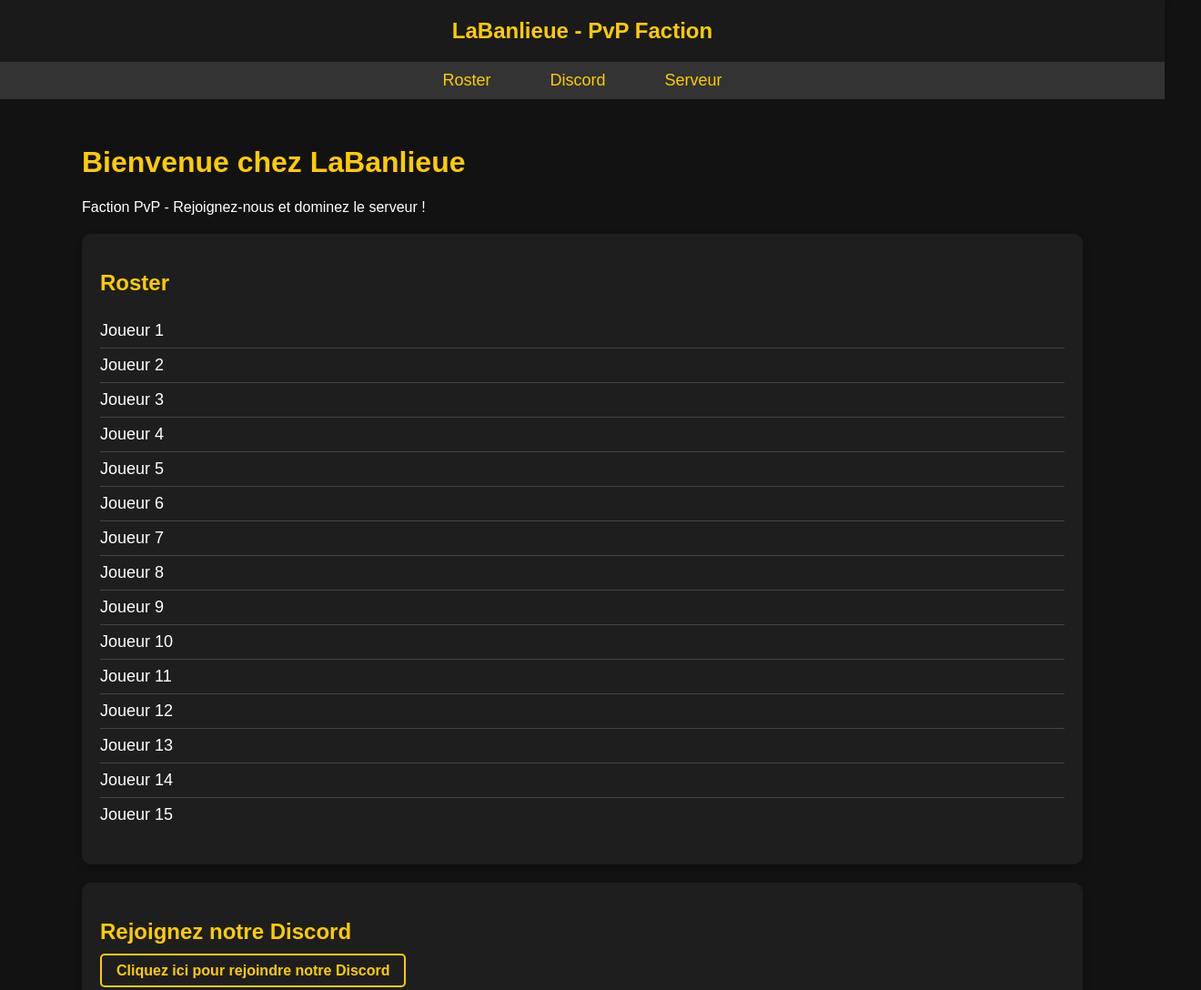
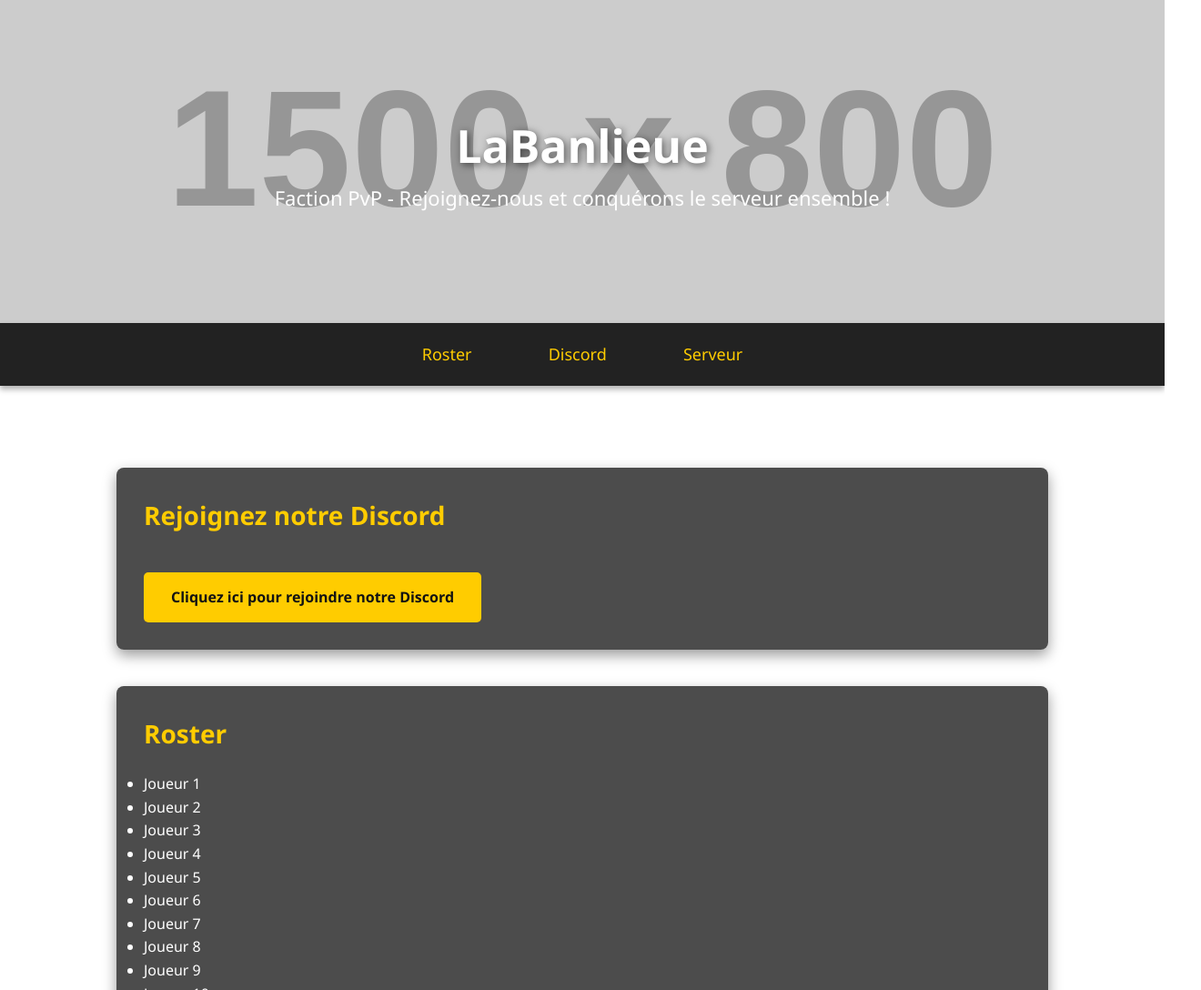
Before and after one commit to Aiiym/labanlieu, a plain HTML site: page index.html in a window 1280 px wide. Shown: the top 1088 px of the page at 91% size, 1320 px wide, since content can reach past the window. Drawn offline with Linux system fonts and the light colour scheme; placeholder pictures from the web are drawn by us.

Commit message:
Add files via upload

```diff
--- a/index.html
+++ b/index.html
@@ -3,123 +3,143 @@
 <head>
     <meta charset="UTF-8">
     <meta name="viewport" content="width=device-width, initial-scale=1.0">
-    <title>LaBanlieu - PvP Faction</title>
+    <title>LaBanlieue - PvP Faction</title>
     <style>
-        /* Style global */
-        body {
-            font-family: 'Arial', sans-serif;
-            background: #121212;
+        /* Reset de base */
+        * {
             margin: 0;
             padding: 0;
-            color: #fff;
+            box-sizing: border-box;
         }
 
-        /* Header */
-        header {
-            background-color: #1a1a1a;
-            color: #ffcc00;
-            padding: 20px 0;
-            text-align: center;
-            font-size: 24px;
-            font-weight: bold;
-            box-shadow: 0 4px 10px rgba(0, 0, 0, 0.2);
+        body {
+            font-family: 'Segoe UI', Tahoma, Geneva, Verdana, sans-serif;
+            color: #fff;
+            line-height: 1.6;
         }
 
-        /* Menu de navigation */
+        /* Background de la page avec image de fond inspirée du Japon la nuit */
+        header {
+            background-image: url('https://via.placeholder.com/1500x800/121212/ffcc00?text=Japon+Nuit'); /* Remplace par une image du Japon la nuit */
+            background-size: cover;
+            background-position: center;
+            padding: 120px 0;
+            text-align: center;
+            color: white;
+            box-shadow: 0 6px 12px rgba(0, 0, 0, 0.7);
+        }
+
+        header h1 {
+            font-size: 50px;
+            font-weight: bold;
+            text-shadow: 2px 2px 8px rgba(0, 0, 0, 0.6);
+        }
+
+        header p {
+            font-size: 22px;
+            font-weight: lighter;
+        }
+
+        /* Navigation */
         nav {
-            background-color: #333;
+            background-color: #222;
+            text-align: center;
             padding: 10px 0;
-            text-align: center;
-            font-size: 18px;
+            box-shadow: 0 4px 6px rgba(0, 0, 0, 0.3);
         }
 
         nav a {
             color: #ffcc00;
+            text-decoration: none;
+            margin: 0 20px;
+            font-size: 18px;
             padding: 10px 20px;
-            text-decoration: none;
-            margin: 0 10px;
-            border-radius: 5px;
-            transition: background-color 0.3s;
+            display: inline-block;
+            transition: all 0.3s ease;
         }
 
         nav a:hover {
-            background-color: #444;
+            background-color: #ffcc00;
+            color: #121212;
+            border-radius: 5px;
         }
 
         /* Conteneur principal */
         .container {
-            max-width: 1100px;
-            margin: auto;
-            padding: 30px;
+            padding: 50px 10%;
         }
 
-        /* Section générale */
+        /* Sections */
         .section {
-            background-color: #1e1e1e;
-            padding: 20px;
-            margin: 20px 0;
-            border-radius: 10px;
-            box-shadow: 0 4px 10px rgba(0, 0, 0, 0.2);
+            margin: 40px 0;
+            background-color: rgba(0, 0, 0, 0.7);
+            border-radius: 8px;
+            padding: 30px;
+            box-shadow: 0 6px 15px rgba(0, 0, 0, 0.4);
         }
 
-        /* Titre de chaque section */
-        h1, h2 {
+        .section h2 {
             color: #ffcc00;
+            font-size: 28px;
+            margin-bottom: 20px;
         }
 
-        /* Liste des membres */
-        ul {
-            list-style-type: none;
-            padding: 0;
+        /* Button Discord */
+        .discord-btn {
+            display: inline-block;
+            padding: 15px 30px;
+            background-color: #ffcc00;
+            color: #121212;
+            font-weight: bold;
+            border-radius: 5px;
+            text-decoration: none;
+            margin-top: 20px;
+            transition: all 0.3s ease;
         }
 
-        li {
-            font-size: 18px;
-            padding: 8px 0;
-            border-bottom: 1px solid #444;
-        }
-
-        li:last-child {
-            border-bottom: none;
-        }
-
-        /* Lien Discord */
-        .discord-link {
-            color: #ffcc00;
-            font-weight: bold;
-            text-decoration: none;
-            padding: 8px 16px;
-            border: 2px solid #ffcc00;
-            border-radius: 5px;
-            transition: background-color 0.3s, color 0.3s;
-        }
-
-        .discord-link:hover {
-            background-color: #ffcc00;
-            color: #121212;
+        .discord-btn:hover {
+            background-color: #e6b800;
+            transform: scale(1.05);
         }
 
         /* Footer */
         footer {
-            background-color: #1a1a1a;
-            color: #aaa;
+            background-color: #222;
             text-align: center;
             padding: 20px;
+            color: #aaa;
+            font-size: 14px;
             position: relative;
             bottom: 0;
             width: 100%;
-            font-size: 14px;
+        }
+
+        /* Responsiveness */
+        @media (max-width: 768px) {
+            header h1 {
+                font-size: 35px;
+            }
+
+            .container {
+                padding: 30px 5%;
+            }
+
+            nav a {
+                font-size: 16px;
+                margin: 0 15px;
+            }
         }
     </style>
 </head>
 <body>
 
-    <!-- Header -->
+    <!-- Header avec une image de fond inspirée du Japon la nuit -->
     <header>
-        LaBanlieue - PvP Faction
+        <h1>LaBanlieue</h1>
+        <p>Faction PvP - Rejoignez-nous et conquérons le serveur ensemble !</p>
     </header>
 
-    <!-- Menu de navigation -->
+    <!-- Navigation -->
     <nav>
         <a href="#roster">Roster</a>
         <a href="#discord">Discord</a>
@@ -128,10 +148,13 @@
 
     <!-- Contenu principal -->
     <div class="container">
-        <h1>Bienvenue chez LaBanlieue</h1>
-        <p>Faction PvP - Rejoignez-nous et dominez le serveur !</p>
+        <!-- Section Discord simplifiée -->
+        <div id="discord" class="section">
+            <h2>Rejoignez notre Discord</h2>
+            <a href="https://discord.gg/tonlien" target="_blank" class="discord-btn">Cliquez ici pour rejoindre notre Discord</a>
+        </div>
 
-        <!-- Section Roster -->
+        <!-- Section Roster simplifiée -->
         <div id="roster" class="section">
             <h2>Roster</h2>
             <ul>
@@ -153,24 +176,18 @@
             </ul>
         </div>
 
-        <!-- Section Discord -->
-        <div id="discord" class="section">
-            <h2>Rejoignez notre Discord</h2>
-            <p><a href="https://discord.gg/labanlieu" target="_blank" class="discord-link">Cliquez ici pour rejoindre notre Discord</a></p>
-        </div>
-
-        <!-- Section Serveur -->
+        <!-- Section Serveur simplifiée -->
         <div id="serveur" class="section">
             <h2>Où nous jouons</h2>
             <p>Nous jouons sur le serveur **[Nom du serveur]**.</p>
             <p>Adresse IP du serveur : **[Adresse du serveur]**</p>
-            <p>Rejoignez-nous pour participer aux batailles PvP avec notre faction !</p>
+            <p>Rejoignez-nous pour des batailles PvP épiques avec notre faction !</p>
         </div>
     </div>
 
     <!-- Footer -->
     <footer>
-        © 2025 LaBanlieue - PvP Faction. Tous droits réservés.
+        © 2025 LaBanlieu - PvP Faction. Tous droits réservés.
     </footer>
 
 </body>
```
